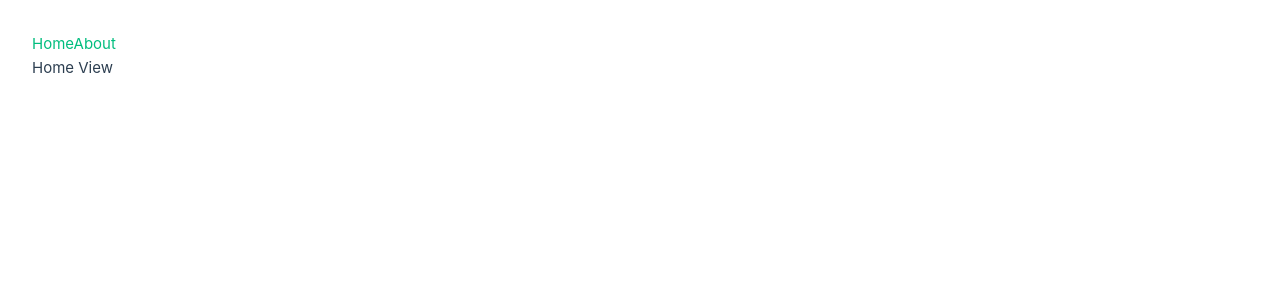
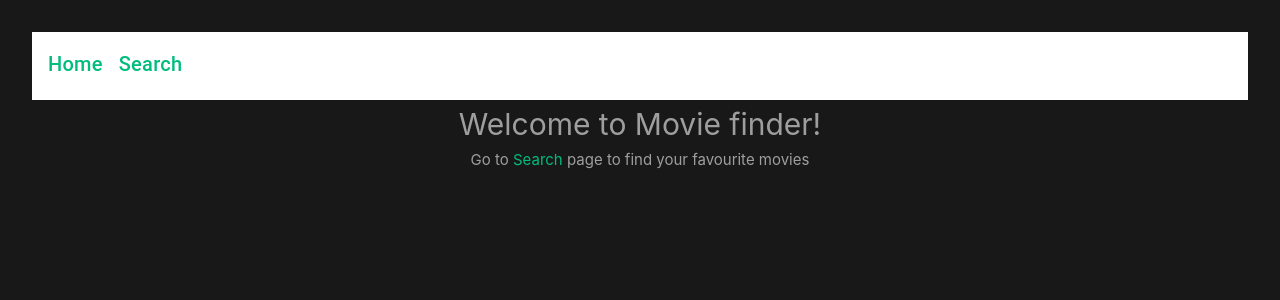
Before and after one commit to ToxiKejtor/sample-project, a Vue app: page / in a window 1280 px wide. Shown: the top 300 px of the page. Built offline with nearby package versions, Linux system fonts and the light colour scheme.

Commit message:
update buttons & icons to match vuetify3

```diff
--- a/package.json
+++ b/package.json
@@ -13,6 +13,7 @@
     "type-check": "vue-tsc --noEmit -p tsconfig.vitest.json --composite false"
   },
   "dependencies": {
+    "@mdi/font": "^7.1.96",
     "pinia": "^2.0.28",
     "prettier": "^2.8.4",
     "vue": "^3.2.45",
--- a/src/App.vue
+++ b/src/App.vue
@@ -5,8 +5,14 @@ import { RouterLink, RouterView } from "vue-router";
 <template>
   <header>
     <nav>
-      <RouterLink to="/">Home</RouterLink>
-      <RouterLink to="/about">About</RouterLink>
+      <v-list nav class="d-flex">
+        <v-list-item>
+          <RouterLink to="/" class="text-h6">Home</RouterLink>
+        </v-list-item>
+        <v-list-item>
+          <RouterLink to="/search" class="text-h6">Search</RouterLink>
+        </v-list-item>
+      </v-list>
     </nav>
   </header>
 
--- a/src/components/Favourites.vue
+++ b/src/components/Favourites.vue
@@ -1,7 +1,7 @@
 <template>
   <v-card class="text-center py-5" min-height="200">
     <v-card-title class="d-flex align-center justify-center"
-      ><v-icon>mdi-star</v-icon>Favourites</v-card-title
+      ><v-icon icon="mdi-star" />Favourites</v-card-title
     >
     <v-card-subtitle data-test="empty" v-if="store.favourites.length === 0">
       Your favourites will be displayed here
@@ -12,20 +12,19 @@
         :key="movie.imdbID"
         data-test="favourite"
       >
-        <v-tooltip top>
+        <v-tooltip top text="Remove from favourites">
           <template v-slot:activator="{ on, attrs }">
             <v-btn
-              small
+              size="small"
               icon
               class="mr-3"
               v-bind="attrs"
               v-on="on"
               @click="store.removeFavourite(movie.imdbID)"
               data-test="favourite-remove"
-              ><v-icon>mdi-star-minus-outline</v-icon></v-btn
-            >
+              ><v-icon icon="mdi-star-minus-outline"
+            /></v-btn>
           </template>
-          <span>Remove from favourites</span>
         </v-tooltip>
         <div class="text-left">
           <v-list-item-title class="favourites__movie-title">{{
--- a/src/components/PaginationButtons.vue
+++ b/src/components/PaginationButtons.vue
@@ -9,7 +9,7 @@
         icon
         @click="fetchPaginated('prev')"
       >
-        <v-icon>mdi-arrow-left</v-icon>
+        <v-icon icon="mdi-arrow-left" />
       </v-btn>
       <v-spacer v-else></v-spacer>
       <v-btn
@@ -20,7 +20,7 @@
         icon
         @click="fetchPaginated('next')"
       >
-        <v-icon>mdi-arrow-right</v-icon>
+        <v-icon icon="mdi-arrow-right" />
       </v-btn>
       <v-spacer v-else></v-spacer>
     </div>
--- a/src/components/Results.vue
+++ b/src/components/Results.vue
@@ -30,20 +30,19 @@
           :key="movie.imdbID"
           data-test="record"
         >
-          <v-tooltip top>
+          <v-tooltip top text="Add to favourites">
             <template v-slot:activator="{ on, attrs }">
               <v-btn
                 data-test="favourite-add"
-                small
+                size="small"
                 icon
                 v-bind="attrs"
                 v-on="on"
                 class="mr-3"
                 @click="store.addFavourite(movie)"
-                ><v-icon>mdi-star-plus</v-icon></v-btn
-              >
+                ><v-icon icon="mdi-star-plus"
+              /></v-btn>
             </template>
-            <span>Add to favourites</span>
           </v-tooltip>
           <div class="text-left">
             <v-list-item-title class="results__movie-title">{{
--- a/src/components/Search.vue
+++ b/src/components/Search.vue
@@ -8,6 +8,7 @@
       data-test="search"
     ></v-text-field>
     <v-btn
+      size="large"
       class="ml-2"
       @click="store.fetchMovies()"
       :loading="store.status === 'progress'"
--- a/src/main.ts
+++ b/src/main.ts
@@ -1,23 +1,31 @@
-import { createApp } from 'vue'
-import { createPinia } from 'pinia'
-import App from './App.vue'
-import router from './router'
-import './assets/main.css'
+import { createApp } from "vue";
+import { createPinia } from "pinia";
+import App from "./App.vue";
+import router from "./router";
+import "./assets/main.css";
 
-import 'vuetify/styles'
-import { createVuetify } from 'vuetify'
-import * as components from 'vuetify/components'
-import * as directives from 'vuetify/directives'
+import "vuetify/styles";
+import { createVuetify } from "vuetify";
+import * as components from "vuetify/components";
+import * as directives from "vuetify/directives";
+import "@mdi/font/css/materialdesignicons.css";
+import { aliases, mdi } from "vuetify/iconsets/mdi";
 
 const vuetify = createVuetify({
-    components,
-    directives,
-})
+  components,
+  directives,
+  icons: {
+    defaultSet: "mdi",
+    aliases,
+    sets: {
+      mdi,
+    },
+  },
+});
 
+const app = createApp(App);
+app.use(vuetify);
+app.use(createPinia());
+app.use(router);
 
-const app = createApp(App)
-app.use(vuetify)
-app.use(createPinia())
-app.use(router)
-
-app.mount('#app')
+app.mount("#app");
--- a/src/router/index.ts
+++ b/src/router/index.ts
@@ -10,8 +10,8 @@ const router = createRouter({
       component: HomeView,
     },
     {
-      path: "/about",
-      name: "about",
+      path: "/search",
+      name: "search",
       // route level code-splitting
       // this generates a separate chunk (About.[hash].js) for this route
       // which is lazy-loaded when the route is visited.
--- a/src/views/HomeView.vue
+++ b/src/views/HomeView.vue
@@ -1,5 +1,14 @@
 <script setup lang="ts"></script>
 
 <template>
-  <main>Home View</main>
+  <main>
+    <div class="text-center">
+      <v-spacer />
+      <h1>Welcome to Movie finder!</h1>
+      <h4>
+        Go to <router-link to="/search">Search</router-link> page to find your
+        favourite movies
+      </h4>
+    </div>
+  </main>
 </template>
--- a/src/views/SearchView.vue
+++ b/src/views/SearchView.vue
@@ -2,11 +2,11 @@
   <main>
     <v-container>
       <v-row>
-        <v-spacer></v-spacer>
+        <v-spacer />
         <v-col :cols="8">
           <Search />
         </v-col>
-        <v-spacer></v-spacer>
+        <v-spacer />
       </v-row>
       <v-row>
         <v-col :cols="12" :sm="6" :md="8"><Results /></v-col>
@@ -22,12 +22,4 @@ import Results from "@/components/Results.vue";
 import Favourites from "@/components/Favourites.vue";
 </script>
 
-<style>
-@media (min-width: 1024px) {
-  .about {
-    min-height: 100vh;
-    display: flex;
-    align-items: center;
-  }
-}
-</style>
+<style scoped></style>
```
Also changed, not shown: src/assets/base.css (+4 -3 lines), 1 other file (tests, documents, lock files or other folders).
